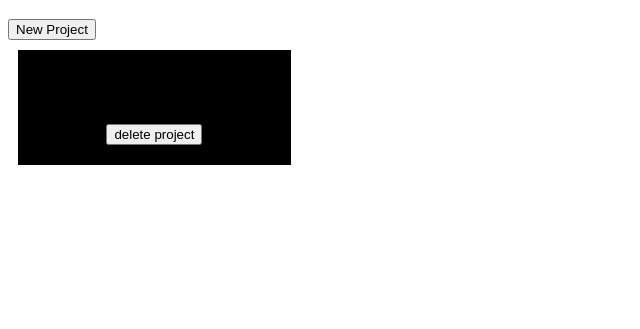
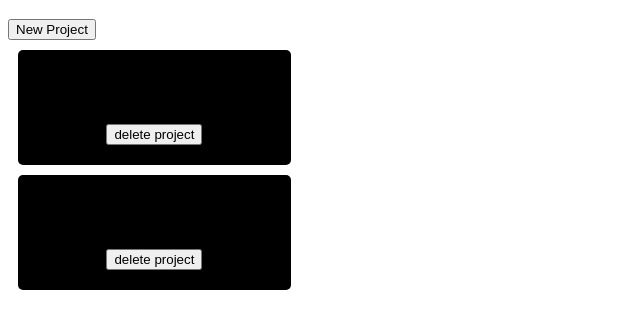
Before and after one commit to jacobwanner/Todo-List, a website built with webpack: page dist/index.html in a window 1280 px wide. Shown: the part 61-390 px from the top of the page, without its empty margins (0-640 px from the left). Built offline with nearby package versions, Linux system fonts and the light colour scheme.

Commit message:
some more basic css and styling

```diff
--- a/src/index.js
+++ b/src/index.js
@@ -56,14 +56,17 @@ let domStuff = (() => {
         projectsContainer.appendChild(projectDiv);
 
         let projectNameSection = document.createElement("div");
+        projectNameSection.classList.add("title");
         projectDiv.appendChild(projectNameSection);
         projectNameSection.innerText = projectName;
 
         let projectDescriptionSection = document.createElement("div");
+        projectDescriptionSection.classList.add("description");
         projectDiv.appendChild(projectDescriptionSection);
         projectDescriptionSection.innerText = projectDescription;
 
         let projectDueDateSection = document.createElement("div");
+        projectDueDateSection.classList.add("dueDate");
         projectDiv.appendChild(projectDueDateSection);
         projectDueDateSection.innerText = projectDueDate;
 
@@ -85,5 +88,5 @@ let domStuff = (() => {
     return {createProjectInput, appendProject};
 })();
 
-
+displayController.createProject("The Hobbit", "by JRR Tolkien", "due in 30 days");
 displayController.createProject("The Lord of the Rings", "by JRR Tolkien", "due in 60 days")
--- a/src/style.css
+++ b/src/style.css
@@ -5,4 +5,8 @@
     width: 20%;
     background-color: black;
     text-align: center;
+    border-radius: 5px;
 }
+/* .title {
+
+} */
```
Also changed, not shown: dist/bundle.js.
